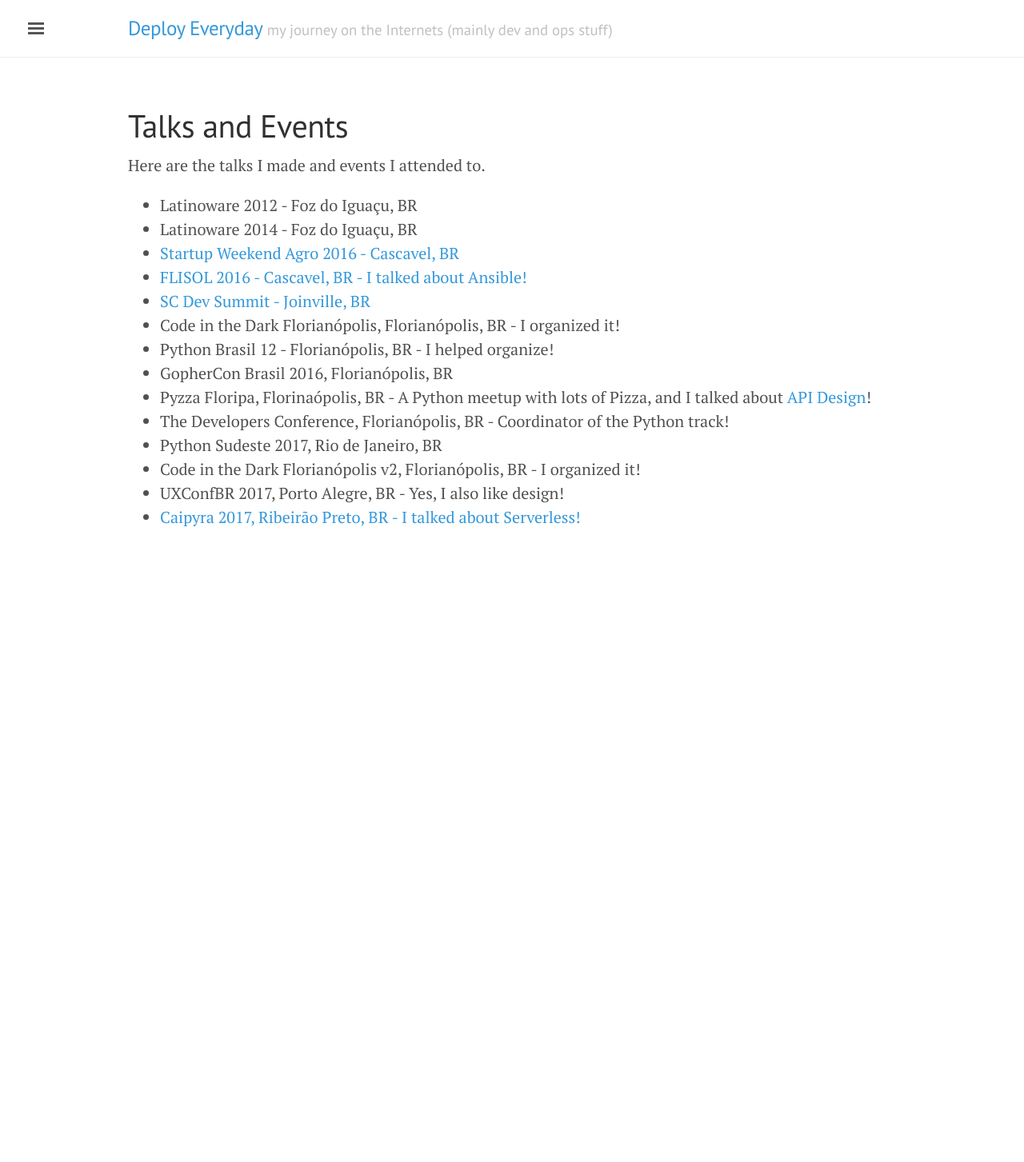
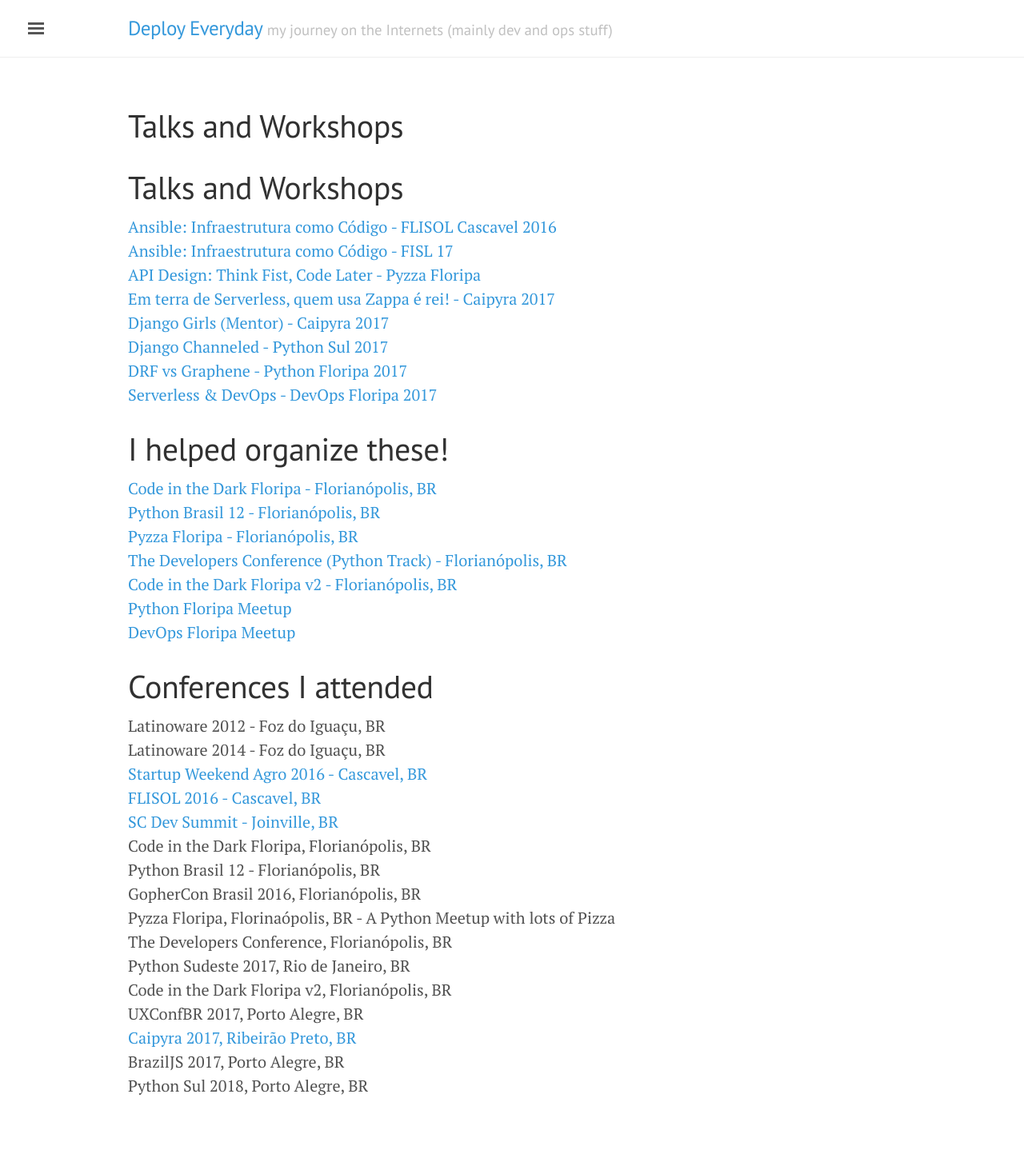
Before and after one commit to jonatasbaldin/jonatasbaldin.github.io, a Jekyll site: the page built from community.md, in a window 1280 px wide. Shown: the whole page at 80% size. Built offline with Jekyll 4.4.1, drawn with Linux system fonts in a browser that asks for light colours; nearby versions of some CDN libraries; our own code applies the rules of GitHub Pages for plain Markdown files; before the commit the page ends 900 px from its top, so only the background shows below that.

Commit message:
Refactor community page

```diff
--- a/community.md
+++ b/community.md
@@ -1,21 +1,41 @@
 ---
 layout: page
-title: Talks and Events
+title:
 ---
 
-Here are the talks I made and events I attended to.
+# Talks and Workshops
+[Ansible: Infraestrutura como Código - FLISOL Cascavel 2016](https://speakerdeck.com/jonatasbaldin/ansible-infraestrutura-como-codigo)
+[Ansible: Infraestrutura como Código - FISL 17](https://www.youtube.com/watch?v=i79uTvUiOyg)
+[API Design: Think Fist, Code Later - Pyzza Floripa](https://speakerdeck.com/jonatasbaldin/ansible-infraestrutura-como-codigo)
+[Em terra de Serverless, quem usa Zappa é rei! - Caipyra 2017](https://speakerdeck.com/jonatasbaldin/in-the-land-of-serverless-who-uses-zappa-is-king)
+[Django Girls (Mentor) - Caipyra 2017](https://djangogirls.org/ribeiraopreto/)
+[Django Channeled - Python Sul 2017](https://speakerdeck.com/jonatasbaldin/django-channeled)
+[DRF vs Graphene - Python Floripa 2017](https://www.youtube.com/watch?v=WXRmRcIVzqE)
+[Serverless & DevOps - DevOps Floripa 2017](https://speakerdeck.com/jonatasbaldin/serverless-and-devops)
 
-* Latinoware 2012 - Foz do Iguaçu, BR
-* Latinoware 2014 - Foz do Iguaçu, BR
-* [Startup Weekend Agro 2016 - Cascavel, BR](http://deployeveryday.com/2016/03/29/startup-weekend-agro-cascavel-2016.html)
-* [FLISOL 2016 - Cascavel, BR - I talked about Ansible!](http://deployeveryday.com/2016/04/19/flisol2016-cascavel.html)
-* [SC Dev Summit - Joinville, BR](http://deployeveryday.com/2016/05/29/sc-dev-summit-16.html)
-* Code in the Dark Florianópolis, Florianópolis, BR - I organized it!
-* Python Brasil 12 - Florianópolis, BR - I helped organize!
-* GopherCon Brasil 2016, Florianópolis, BR
-* Pyzza Floripa, Florinaópolis, BR - A Python meetup with lots of Pizza, and I talked about [API Design](https://speakerdeck.com/jonatasbaldin/api-design-think-first-code-later)!
-* The Developers Conference, Florianópolis, BR - Coordinator of the Python track!
-* Python Sudeste 2017, Rio de Janeiro, BR
-* Code in the Dark Florianópolis v2, Florianópolis, BR - I organized it!
-* UXConfBR 2017, Porto Alegre, BR - Yes, I also like design!
-* [Caipyra 2017, Ribeirão Preto, BR - I talked about Serverless!](http://deployeveryday.com/2017/06/29/caipyra-2017.html)
+# I helped organize these!
+[Code in the Dark Floripa - Florianópolis, BR](http://floripa.codeinthedark.com.br/)
+[Python Brasil 12 - Florianópolis, BR](http://2016.pythonbrasil.org.br/)
+[Pyzza Floripa - Florianópolis, BR](https://www.facebook.com/events/620666271458869)
+[The Developers Conference (Python Track) - Florianópolis, BR](http://www.thedevelopersconference.com.br/tdc/2017/florianopolis/trilha-python)
+[Code in the Dark Floripa v2 - Florianópolis, BR](http://floripa.codeinthedark.com.br/)
+[Python Floripa Meetup](https://www.meetup.com/Floripa-Python-Meetup/)
+[DevOps Floripa Meetup](https://www.meetup.com/DevOps-Florianopolis/)
+
+# Conferences I attended
+Latinoware 2012 - Foz do Iguaçu, BR
+Latinoware 2014 - Foz do Iguaçu, BR
+[Startup Weekend Agro 2016 - Cascavel, BR](http://deployeveryday.com/2016/03/29/startup-weekend-agro-cascavel-2016.html)
+[FLISOL 2016 - Cascavel, BR](http://deployeveryday.com/2016/04/19/flisol2016-cascavel.html)
+[SC Dev Summit - Joinville, BR](http://deployeveryday.com/2016/05/29/sc-dev-summit-16.html)
+Code in the Dark Floripa, Florianópolis, BR
+Python Brasil 12 - Florianópolis, BR
+GopherCon Brasil 2016, Florianópolis, BR
+Pyzza Floripa, Florinaópolis, BR - A Python Meetup with lots of Pizza
+The Developers Conference, Florianópolis, BR
+Python Sudeste 2017, Rio de Janeiro, BR
+Code in the Dark Floripa v2, Florianópolis, BR
+UXConfBR 2017, Porto Alegre, BR
+[Caipyra 2017, Ribeirão Preto, BR](http://deployeveryday.com/2017/06/29/caipyra-2017.html)
+BrazilJS 2017, Porto Alegre, BR
+Python Sul 2018, Porto Alegre, BR
```
